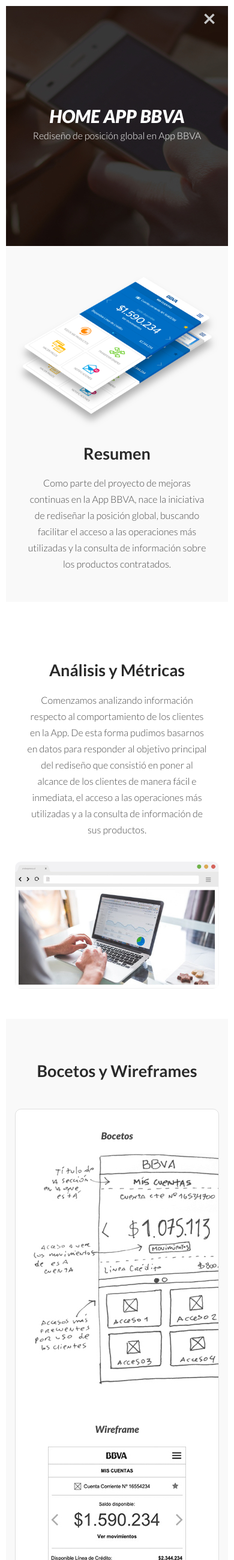
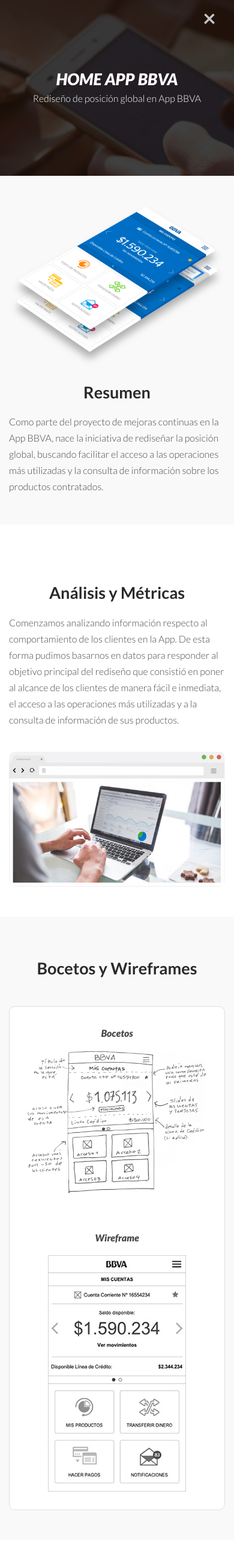
Before and after one commit to arielespinoza/aespinoza, a PHP site: page / in a window 390 px wide, after a click that opens the changed part. Shown: the whole page at 60% size. Run offline with PHP 8.4, Linux system fonts and the light colour scheme.

Commit message:
Responsive ++

```diff
--- a/css/custom.css
+++ b/css/custom.css
@@ -809,6 +809,9 @@
     }
 }
 @media (max-width: 650px) {
+    .modal-dialog{
+        margin:0px !important;
+    }
     .inicio h1 {
         font-size: 35px;
     }
@@ -850,5 +853,57 @@
     }
 }
 @media (max-width: 480px) {
-
+    .inicio h1, h1 {
+        font-size: 27px;
+    }
+    .inicio p {
+        font-size: 16px;
+        margin-top:-8px;
+    }
+    .btn-out{
+        padding:0px 3px;
+    }
+    .btnhome{
+        width: 277px;
+    }
+    .perfil img {
+        width: 60%;
+        height: auto;
+    }
+    .metodologia p, .perfil p, .inicioProyecto p, .descripcion p {
+        width: 90%;
+        margin: 0 auto;
+        text-align: left !important;
+    }
+    .metodologia .pdh50{
+        padding:0px;
+    }
+    .logos {
+        line-height: 150px;
+    }
+    .contacto h3 {
+        display: none;
+    }
+    .tituloProyecto {
+        width: 90%;
+        margin: 0 auto !important;
+        padding-top: 0px;
+        display: block;
+    }
+    header.header {
+        height: auto;
+        padding: 100px 0px;
+    }
+    .metodologia p, .perfil p, .inicioProyecto p, .descripcion p {
+        width: 100%;
+    }
+    .datos-footer h5 {
+        font-weight: 300;
+        color: #6b6b6b;
+        text-align: left;
+        font-size: 18px;
+    }
+    .datos-footer ul {
+        margin-top: 0px;
+    }
 }
--- a/includes/altainmediata.php
+++ b/includes/altainmediata.php
@@ -42,7 +42,7 @@
                 </p>
               </div>
               <div class="col-md-6 col-lg-6 col-sm-12  text-left">
-                <img src="img/arquitectura.jpg" alt="icon ai">
+                <img src="img/arquitectura.jpg" alt="icon ai" class="max100">
               </div>
             </div>
           </div>
@@ -67,13 +67,13 @@
                 <div class="col-md-5 col-lg-5 col-sm-12 col-md-offset-1 col-lg-offset-1 text-center">
                   <div class="pd30">
                     <p class="text-center">Bocetos</p>
-                    <img src="img/altainmediata-boceto2.jpg" alt="bocetos">
+                    <img src="img/altainmediata-boceto2.jpg" alt="bocetos" class="max100">
                   </div>
                 </div>
                 <div class="col-md-5 col-lg-5 col-sm-12 text-center">
                   <div class="pd30 contentWireframe">
                     <p class="text-center">Wireframe</p>
-                    <img src="img/altainmediata-wireframe1.jpg" alt="bocetos">
+                    <img src="img/altainmediata-wireframe1.jpg" alt="bocetos" class="max100">
                   </div>
                 </div>
               </div>
--- a/includes/altoincendios.php
+++ b/includes/altoincendios.php
@@ -42,7 +42,7 @@
                 </p>
               </div>
               <div class="col-md-6 col-lg-6 col-sm-12  text-left">
-                <img src="img/htmlcss.jpg" alt="icon ai">
+                <img src="img/htmlcss.jpg" alt="icon ai" class="max100">
               </div>
             </div>
           </div>
@@ -54,10 +54,10 @@
             <h2 class="text-center mbottom50">Theme Wordpress</h2>
             <div class="row">
               <div class="col-md-6 col-lg-6 col-sm-12 text-center">
-                <img src="img/altoincendios-diseno1.jpg" alt="ui">
+                <img src="img/altoincendios-diseno1.jpg" alt="ui" class="max100">
               </div>
               <div class="col-md-6 col-lg-6 col-sm-12 text-center">
-                <img src="img/altoincendios-diseno2.jpg" alt="ui">
+                <img src="img/altoincendios-diseno2.jpg" alt="ui" class="max100">
               </div>
             </div>
           </div>
--- a/includes/bnamericas.php
+++ b/includes/bnamericas.php
@@ -42,7 +42,7 @@
                 </p>
               </div>
               <div class="col-md-6 col-lg-6 col-sm-12  text-left">
-                <img src="img/rediseno.jpg" alt="icon ai">
+                <img src="img/rediseno.jpg" alt="icon ai" class="max100">
               </div>
             </div>
           </div>
@@ -54,16 +54,16 @@
             <h2 class="text-center mbottom50">Diseño de Interfaz</h2>
             <div class="row">
               <div class="col-md-6 col-lg-6 col-sm-12 text-center mbottom50">
-                <img src="img/bnamericas-diseno1.jpg" alt="ui">
+                <img src="img/bnamericas-diseno1.jpg" alt="ui" class="max100">
               </div>
               <div class="col-md-6 col-lg-6 col-sm-12 text-center mbottom50">
-                <img src="img/bnamericas-diseno2.jpg" alt="ui">
+                <img src="img/bnamericas-diseno2.jpg" alt="ui" class="max100">
               </div>
               <div class="col-md-6 col-lg-6 col-sm-12 text-center">
-                <img src="img/bnamericas-diseno3.jpg" alt="ui">
+                <img src="img/bnamericas-diseno3.jpg" alt="ui" class="max100">
               </div>
               <div class="col-md-6 col-lg-6 col-sm-12 text-center">
-                <img src="img/bnamericas-diseno4.jpg" alt="ui">
+                <img src="img/bnamericas-diseno4.jpg" alt="ui" class="max100">
               </div>
             </div>
           </div>
--- a/includes/homeapp.php
+++ b/includes/homeapp.php
@@ -57,13 +57,13 @@
                 <div class="col-md-5 col-lg-5 col-sm-12 col-mf-offset-1 col-lg-offset-1 text-center">
                   <div class="pd30">
                     <p class="text-center">Bocetos</p>
-                    <img src="img/homeapp-boceto1.jpg" alt="bocetos">
+                    <img src="img/homeapp-boceto1.jpg" alt="bocetos" class="max100">
                   </div>
                 </div>
                 <div class="col-md-5 col-lg-5 col-sm-12 text-center">
                   <div class="pd30 contentWireframe">
                     <p class="text-center">Wireframe</p>
-                    <img src="img/homeapp-wireframe1.jpg" alt="bocetos">
+                    <img src="img/homeapp-wireframe1.jpg" alt="bocetos" class="max100">
                   </div>
                 </div>
               </div>
--- a/includes/levitar.php
+++ b/includes/levitar.php
@@ -42,7 +42,7 @@
                 </p>
               </div>
               <div class="col-md-6 col-lg-6 col-sm-12  text-left">
-                <img src="img/diseno.jpg" alt="icon ai">
+                <img src="img/diseno.jpg" alt="icon ai" class="max100">
               </div>
             </div>
           </div>
@@ -57,13 +57,13 @@
                 <div class="col-md-6 col-lg-6 col-sm-12 text-center">
                   <div class="pd30">
                     <p class="text-center">Bocetos</p>
-                    <img src="img/levitar-boceto1.jpg" alt="bocetos">
+                    <img src="img/levitar-boceto1.jpg" alt="bocetos" class="max100">
                   </div>
                 </div>
-                <div class="col-md-6 col-lg-6 col-sm-12 text-center">
+                <div class="col-md-6 col-lg-6 col-sm-12 text-center" class="max100">
                   <div class="pd30 contentWireframe">
                     <p class="text-center">Wireframe</p>
-                    <img src="img/levitar-wireframe1.jpg" alt="bocetos">
+                    <img src="img/levitar-wireframe1.jpg" alt="bocetos" class="max100">
                   </div>
                 </div>
               </div>
@@ -77,10 +77,10 @@
             <h2 class="text-center mbottom50">Diseño de Interfaz</h2>
             <div class="row">
               <div class="col-md-6 col-lg-6 col-sm-12 text-center">
-                <img src="img/levitar-diseno1.jpg" alt="ui">
+                <img src="img/levitar-diseno1.jpg" alt="ui" class="max100">
               </div>
               <div class="col-md-6 col-lg-6 col-sm-12 text-center">
-                <img src="img/levitar-diseno2.jpg" alt="ui">
+                <img src="img/levitar-diseno2.jpg" alt="ui" class="max100">
               </div>
             </div>
           </div>
--- a/includes/seguroautomotriz.php
+++ b/includes/seguroautomotriz.php
@@ -58,13 +58,13 @@
                 <div class="col-md-5 col-lg-5 col-sm-12 col-md-offset-1 col-lg-offset-1 text-center">
                   <div class="pd30">
                     <p class="text-center">Bocetos</p>
-                    <img src="img/seguroauto-boceto1.jpg" alt="bocetos">
+                    <img src="img/seguroauto-boceto1.jpg" alt="bocetos" class="max100">
                   </div>
                 </div>
                 <div class="col-md-5 col-lg-5 col-sm-12 text-center">
                   <div class="pd30 contentWireframe">
                     <p class="text-center">Wireframe</p>
-                    <img src="img/seguroauto-wireframe1.jpg" alt="bocetos">
+                    <img src="img/seguroauto-wireframe1.jpg" alt="bocetos" class="max100">
                   </div>
                 </div>
               </div>
```
